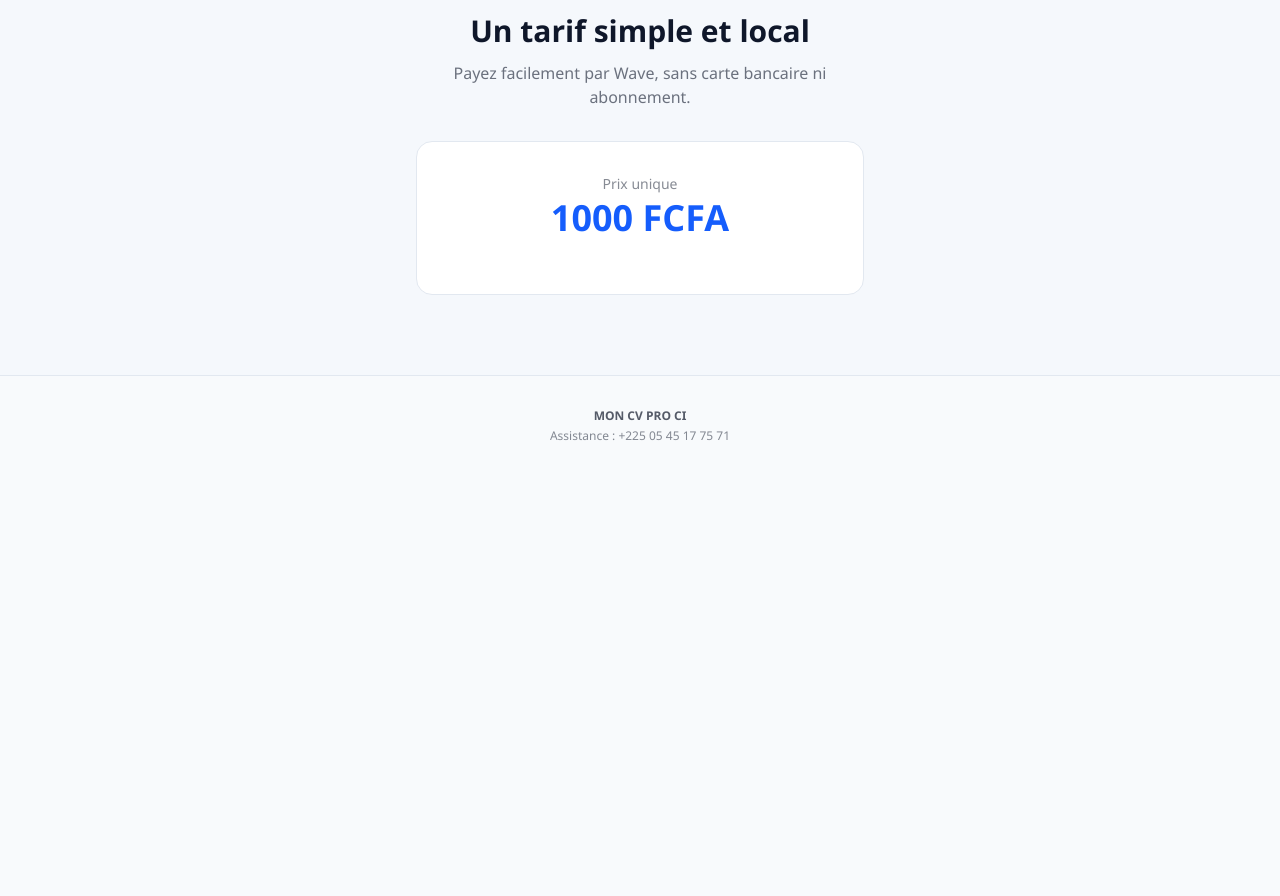
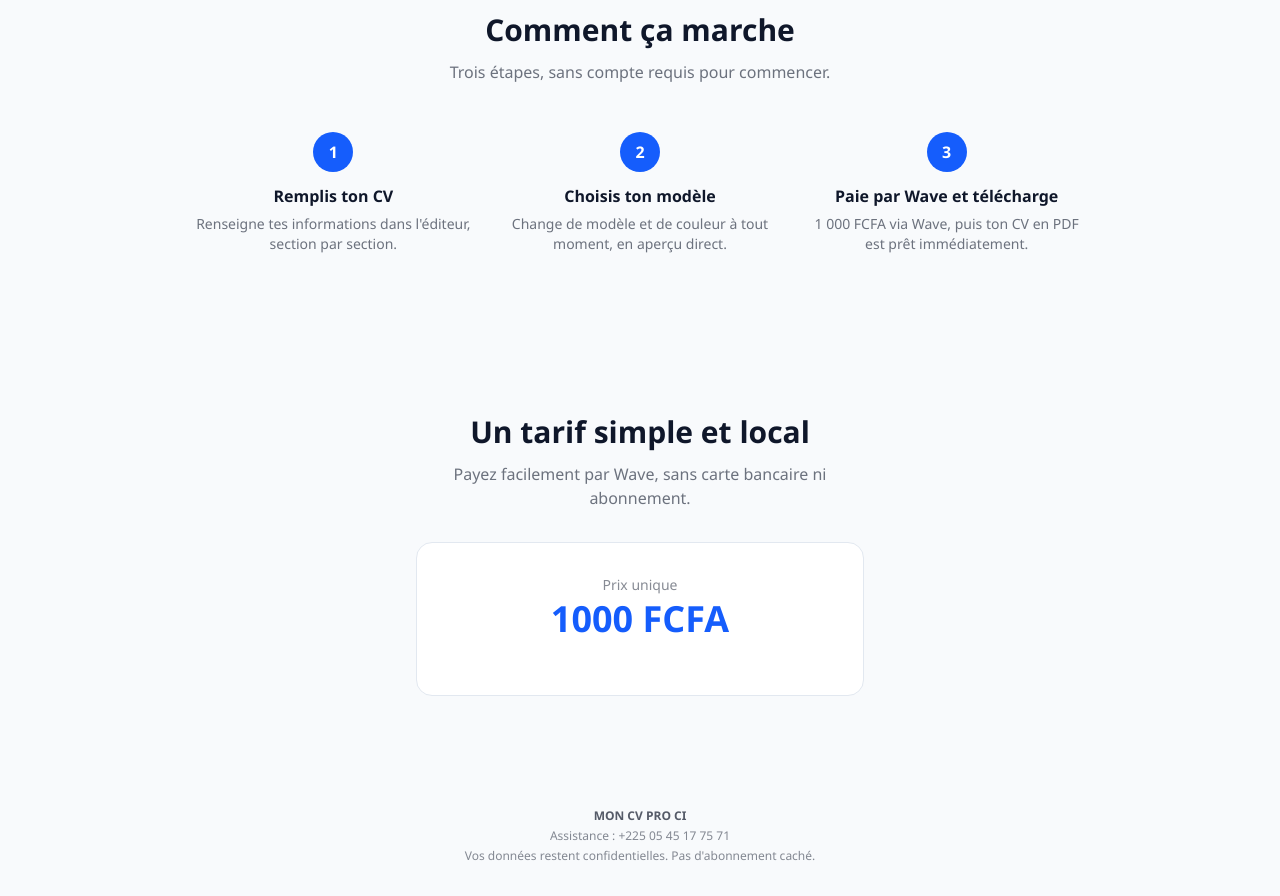
Before and after one commit to brouchristedem/mon-cv-pro-ci, a Next.js app: page / in a window 1280 px wide. Shown: the part 1800-2696 px from the top of the page. Before the commit the page ends 2276 px from the top, so only its background shows below. Built offline with nearby package versions, Linux system fonts and the light colour scheme; no server answers.

Commit message:
Landing: CTA sticky mobile, section 3 étapes, copy, footer confidentialité + éditeur: barre de progression

```diff
--- a/src/app/editor/page.tsx
+++ b/src/app/editor/page.tsx
@@ -333,6 +333,20 @@ export default function EditorPage() {
           )}
         </div>
       </header>
+
+      {currentStepIndex >= 0 && (
+        <div className="px-4 lg:px-6 py-2 border-b border-border flex items-center gap-3">
+          <span className="text-[11px] font-medium text-foreground/50 flex-shrink-0">
+            {cv.langue === "en" ? "Step" : "Étape"} {currentStepIndex + 1}/{panelSteps.length}
+          </span>
+          <div className="flex-1 h-1.5 rounded-full bg-surface-muted overflow-hidden">
+            <div
+              className="h-full bg-blue-600 rounded-full transition-all duration-300"
+              style={{ width: `${((currentStepIndex + 1) / panelSteps.length) * 100}%` }}
+            />
+          </div>
+        </div>
+      )}
 
       {(loadError || saveError) && (
         <div className="bg-red-50 border-b border-red-200 px-4 py-2 text-[11px] text-red-700 break-words">
--- a/src/app/page.tsx
+++ b/src/app/page.tsx
@@ -54,7 +54,7 @@ export default function Home() {
         <div className="relative max-w-6xl mx-auto grid lg:grid-cols-2 gap-14 items-center">
           <div className="text-center lg:text-left">
             <span className="inline-flex items-center gap-1.5 text-xs font-semibold text-blue-700 dark:text-blue-400 bg-blue-600/10 px-3 py-1.5 rounded-full mb-5">
-              <Sparkles size={13} /> 15 modèles conçus pour les recruteurs
+              <Sparkles size={13} /> 15 modèles testés par des recruteurs ivoiriens
             </span>
             <h1 className="text-4xl sm:text-5xl font-extrabold leading-[1.1] tracking-tight mb-5">
               Créez un CV professionnel qui{" "}
@@ -70,7 +70,7 @@ export default function Home() {
                 href={ctaHref}
                 className="w-full sm:w-auto flex items-center justify-center gap-2 rounded-xl bg-blue-600 text-white px-7 py-3.5 text-base font-semibold shadow-lg shadow-blue-600/25 hover:bg-blue-700 hover:shadow-xl hover:shadow-blue-600/30 transition"
               >
-                Créer mon CV <ArrowRight size={18} />
+                🚀 Je crée mon CV maintenant <ArrowRight size={18} />
               </Link>
               <a
                 href="#modeles"
@@ -152,8 +152,49 @@ export default function Home() {
         </div>
       </section>
 
+      {/* Comment ça marche */}
+      <section className="px-6 py-16 sm:py-20">
+        <div className="max-w-4xl mx-auto">
+          <FadeIn className="text-center mb-12">
+            <h2 className="text-2xl sm:text-3xl font-bold mb-3">Comment ça marche</h2>
+            <p className="text-foreground/60 max-w-lg mx-auto">
+              Trois étapes, sans compte requis pour commencer.
+            </p>
+          </FadeIn>
+          <div className="grid sm:grid-cols-3 gap-8 sm:gap-6">
+            <FadeIn className="text-center">
+              <div className="w-10 h-10 mx-auto mb-3 rounded-full bg-blue-600 text-white font-bold flex items-center justify-center">
+                1
+              </div>
+              <h3 className="font-semibold mb-1.5">Remplis ton CV</h3>
+              <p className="text-sm text-foreground/60">
+                Renseigne tes informations dans l&apos;éditeur, section par section.
+              </p>
+            </FadeIn>
+            <FadeIn delay={100} className="text-center">
+              <div className="w-10 h-10 mx-auto mb-3 rounded-full bg-blue-600 text-white font-bold flex items-center justify-center">
+                2
+              </div>
+              <h3 className="font-semibold mb-1.5">Choisis ton modèle</h3>
+              <p className="text-sm text-foreground/60">
+                Change de modèle et de couleur à tout moment, en aperçu direct.
+              </p>
+            </FadeIn>
+            <FadeIn delay={200} className="text-center">
+              <div className="w-10 h-10 mx-auto mb-3 rounded-full bg-blue-600 text-white font-bold flex items-center justify-center">
+                3
+              </div>
+              <h3 className="font-semibold mb-1.5">Paie par Wave et télécharge</h3>
+              <p className="text-sm text-foreground/60">
+                1 000 FCFA via Wave, puis ton CV en PDF est prêt immédiatement.
+              </p>
+            </FadeIn>
+          </div>
+        </div>
+      </section>
+
       {/* Tarifs */}
-      <section id="tarifs" className="px-6 py-16 sm:py-20 bg-surface-muted/40 border-y border-border">
+      <section id="tarifs" className="px-6 py-16 sm:py-20">
         <FadeIn className="max-w-md mx-auto text-center">
           <h2 className="text-2xl sm:text-3xl font-bold mb-3">Un tarif simple et local</h2>
           <p className="text-foreground/60 mb-8">
@@ -167,10 +208,21 @@ export default function Home() {
       </section>
 
       {/* Footer */}
-      <footer className="px-6 py-8 text-center text-xs text-foreground/50">
+      <footer className="px-6 py-8 pb-24 sm:pb-8 text-center text-xs text-foreground/50">
         <p className="font-semibold text-foreground/70 mb-1">MON CV PRO CI</p>
-        <p>Assistance : +225 05 45 17 75 71</p>
+        <p className="mb-1">Assistance : +225 05 45 17 75 71</p>
+        <p>Vos données restent confidentielles. Pas d&apos;abonnement caché.</p>
       </footer>
+
+      {/* CTA sticky mobile */}
+      <div className="sm:hidden fixed bottom-0 inset-x-0 z-40 p-3 bg-background/95 backdrop-blur border-t border-border">
+        <Link
+          href={ctaHref}
+          className="flex items-center justify-center gap-2 rounded-xl bg-blue-600 text-white px-5 py-3.5 text-sm font-semibold shadow-lg shadow-blue-600/25 hover:bg-blue-700 transition"
+        >
+          Créer mon CV — 1 000 FCFA <ArrowRight size={16} />
+        </Link>
+      </div>
     </div>
   );
 }
```
